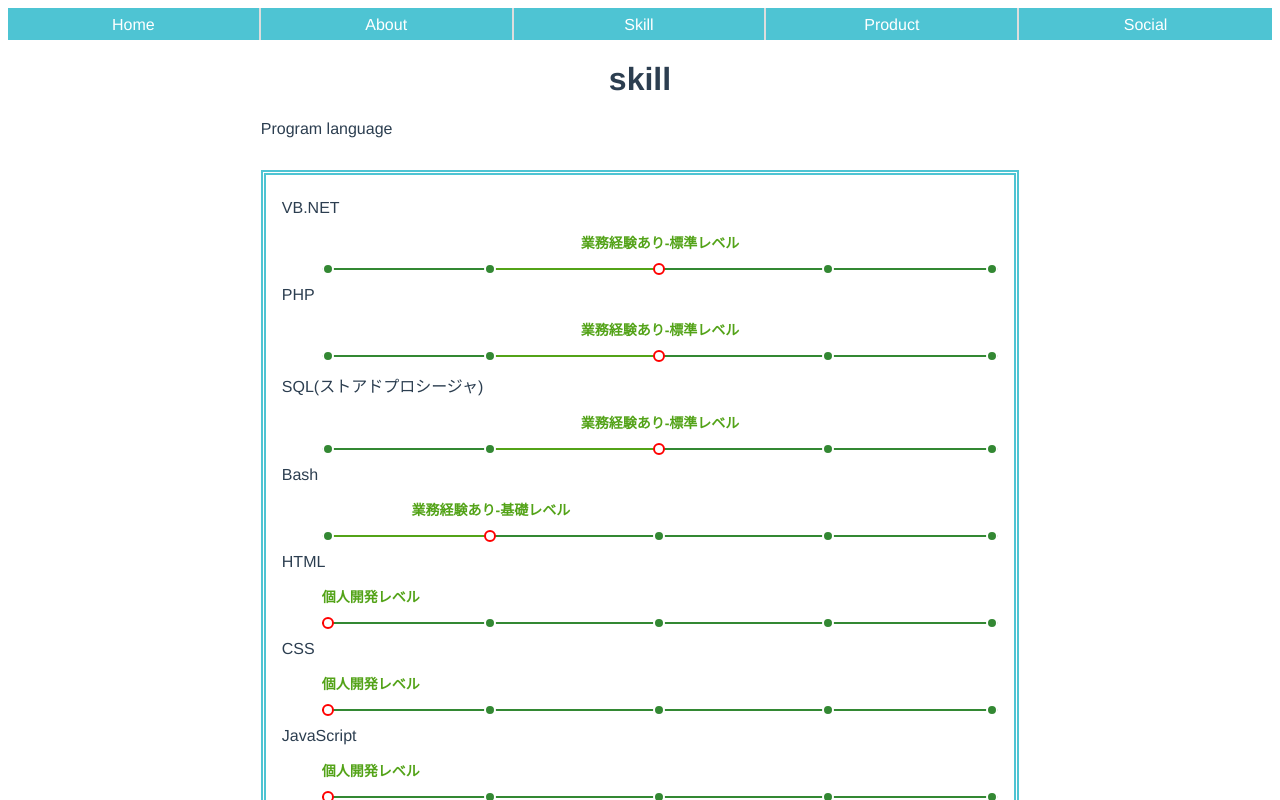
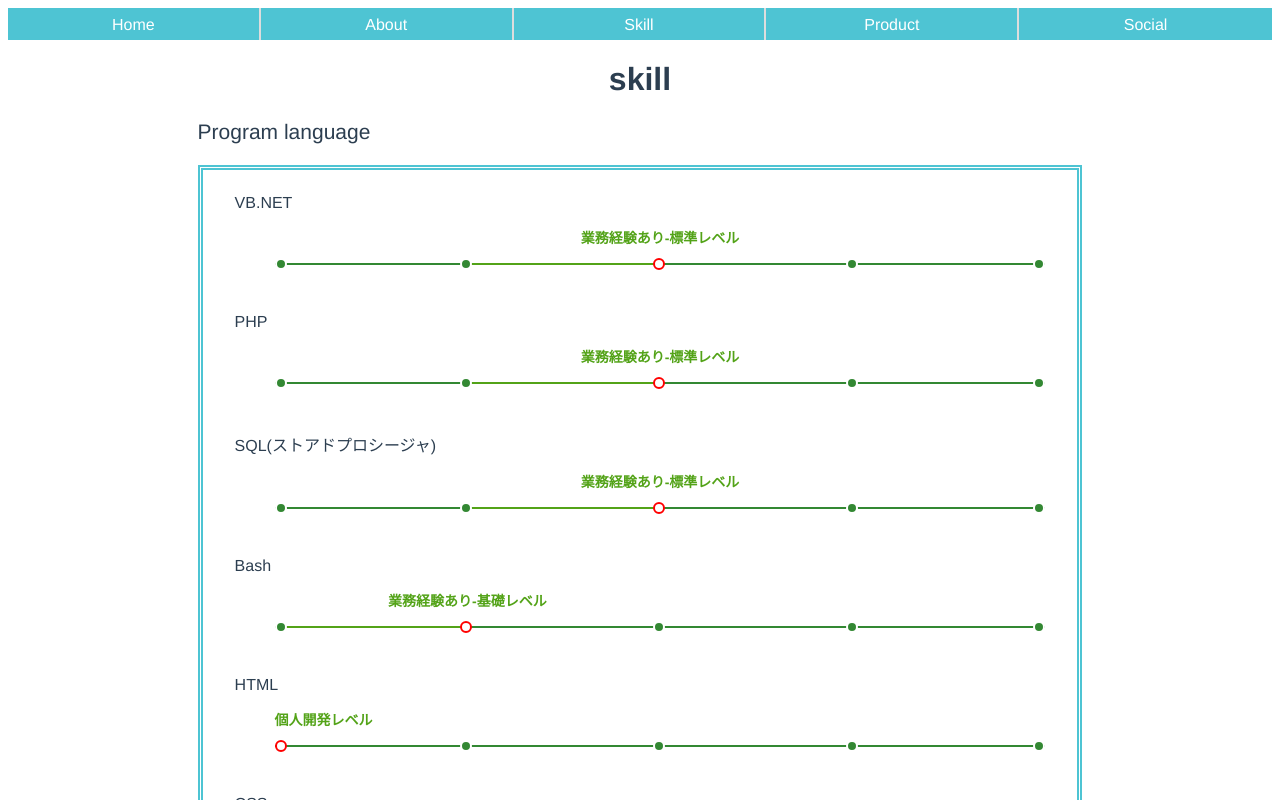
Before and after one commit to rikuro-aub/porfolio, a Vue app: page /#/Skill in a window 1280 px wide. Shown: the top 800 px of the page. Built offline with nearby package versions, Linux system fonts and the light colour scheme.

Commit message:
Skill/Aboutの小画面でのレアイウトを微調整

```diff
--- a/src/modules/SkillBar.vue
+++ b/src/modules/SkillBar.vue
@@ -46,7 +46,7 @@ export default {
     display: flex;
     justify-content: space-between;
     list-style: none;
-    margin: 0 0 1rem 0;
+    margin: 0 0 3em 0;
 }
 
 .skill-bar li {
--- a/src/views/About.vue
+++ b/src/views/About.vue
@@ -12,5 +12,6 @@
 .about img {
     width: 10%;
     margin-top: 1em;
+    min-width: 100px;
 }
 </style>
--- a/src/views/Skill.vue
+++ b/src/views/Skill.vue
@@ -37,13 +37,18 @@ export default {
 
 <style>
 .skill-section {
-    padding: 0.5em 1em;
-    margin: 2em 20%;
+    padding: 0.5em 2em;
+    margin-left: 15%;
+    margin-right: 15%;
+    margin-bottom: 3em;
     border: double 5px #4ec4d3;
+    min-width: 350px;
+    max-width: 80%;
 }
 .section-name {
     text-align: left;
     max-width: 100%;
-    padding-left: 20%;
+    padding-left: 15%;
+    font-size: 21px;
 }
 </style>
```
